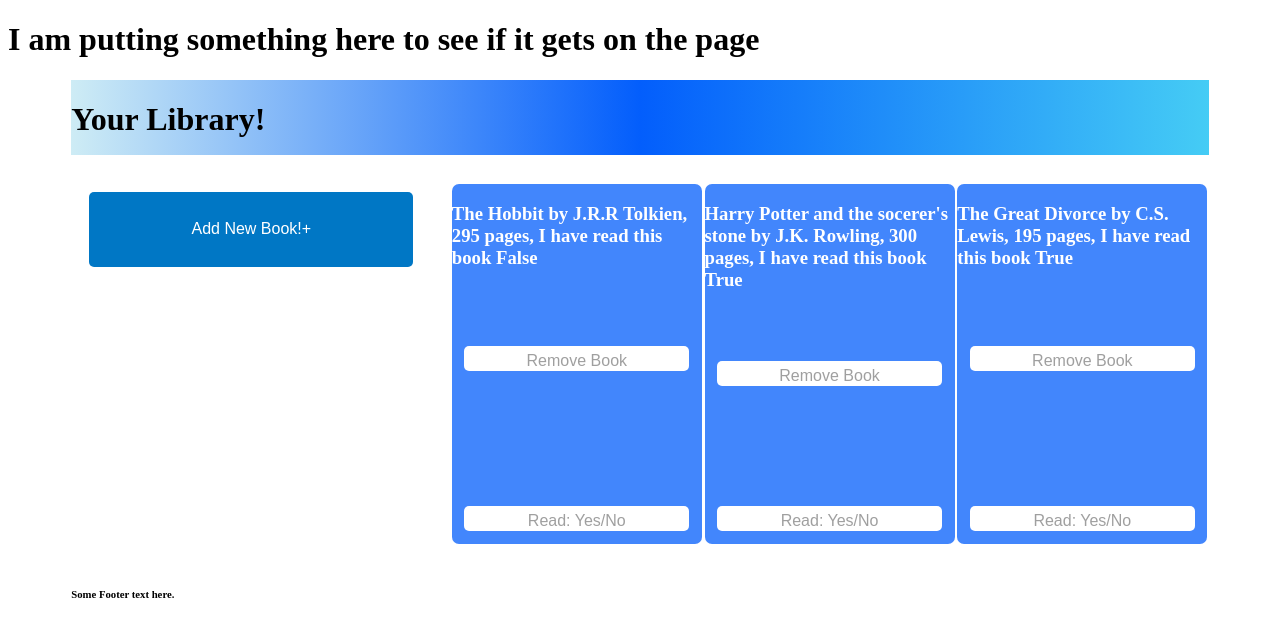
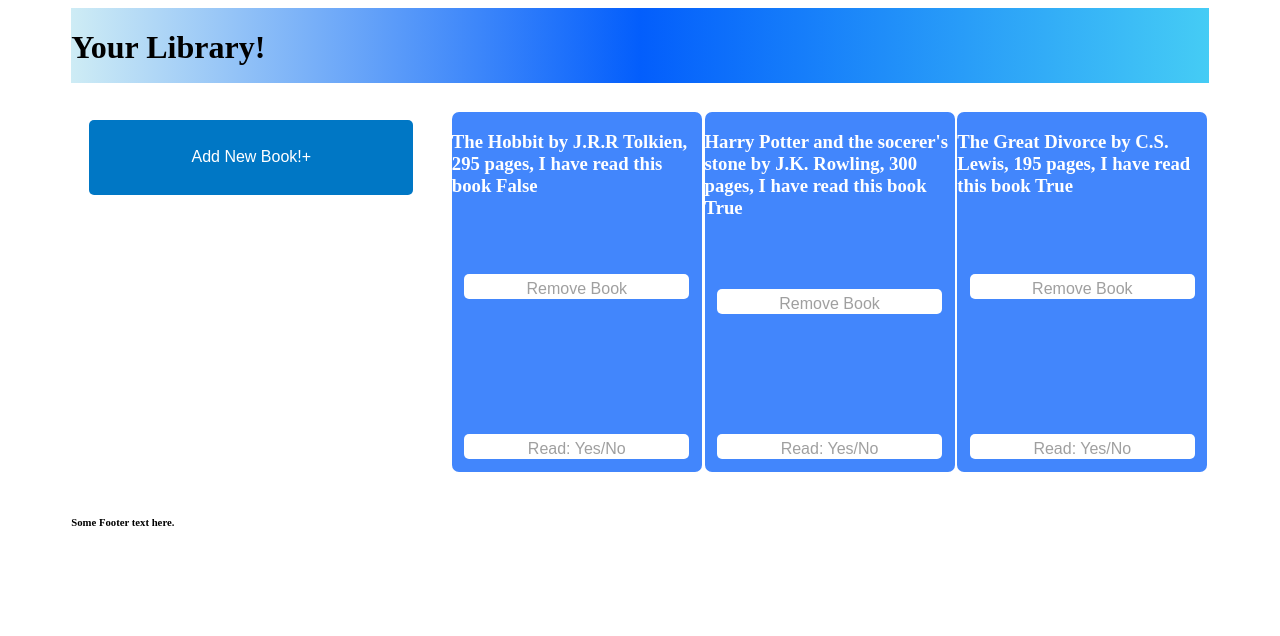
Before and after one commit to jl232367/bookObjectProj, a website built with webpack: page dist/index.html in a window 1280 px wide. Built offline with nearby package versions, Linux system fonts and the light colour scheme.

Commit message:
Initial dist subtree commit

```diff
--- a/dist/index.html
+++ b/dist/index.html
@@ -13,7 +13,7 @@
         <link rel="stylesheet" href="">
     </head>
     <body>
-        <h1>I am putting something here to see if it gets on the page</h1>
+
         <div class="container">
             <div class="headernav">
                 <h1>Your Library!</h1>
```
